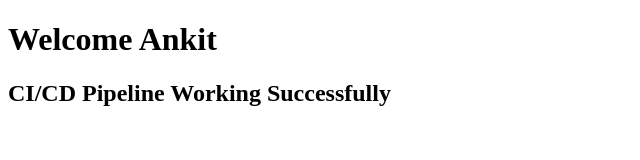
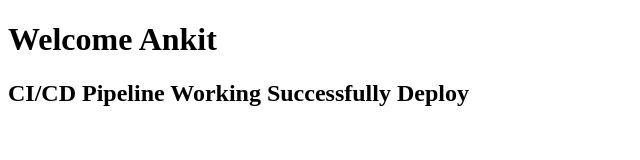
Before and after one commit to Ankit-0395/devops-project, a plain HTML site: page index.html in a window 1280 px wide. Shown: the whole page, without its empty margins (0-640 px from the left). Drawn offline with Linux system fonts and the light colour scheme.

Commit message:
Update index.html

```diff
--- a/index.html
+++ b/index.html
@@ -5,6 +5,6 @@
 </head>
 <body>
 <h1>Welcome Ankit</h1>
-<h2>CI/CD Pipeline Working Successfully</h2>
+<h2>CI/CD Pipeline Working Successfully Deploy</h2>
 </body>
 </html>
```
